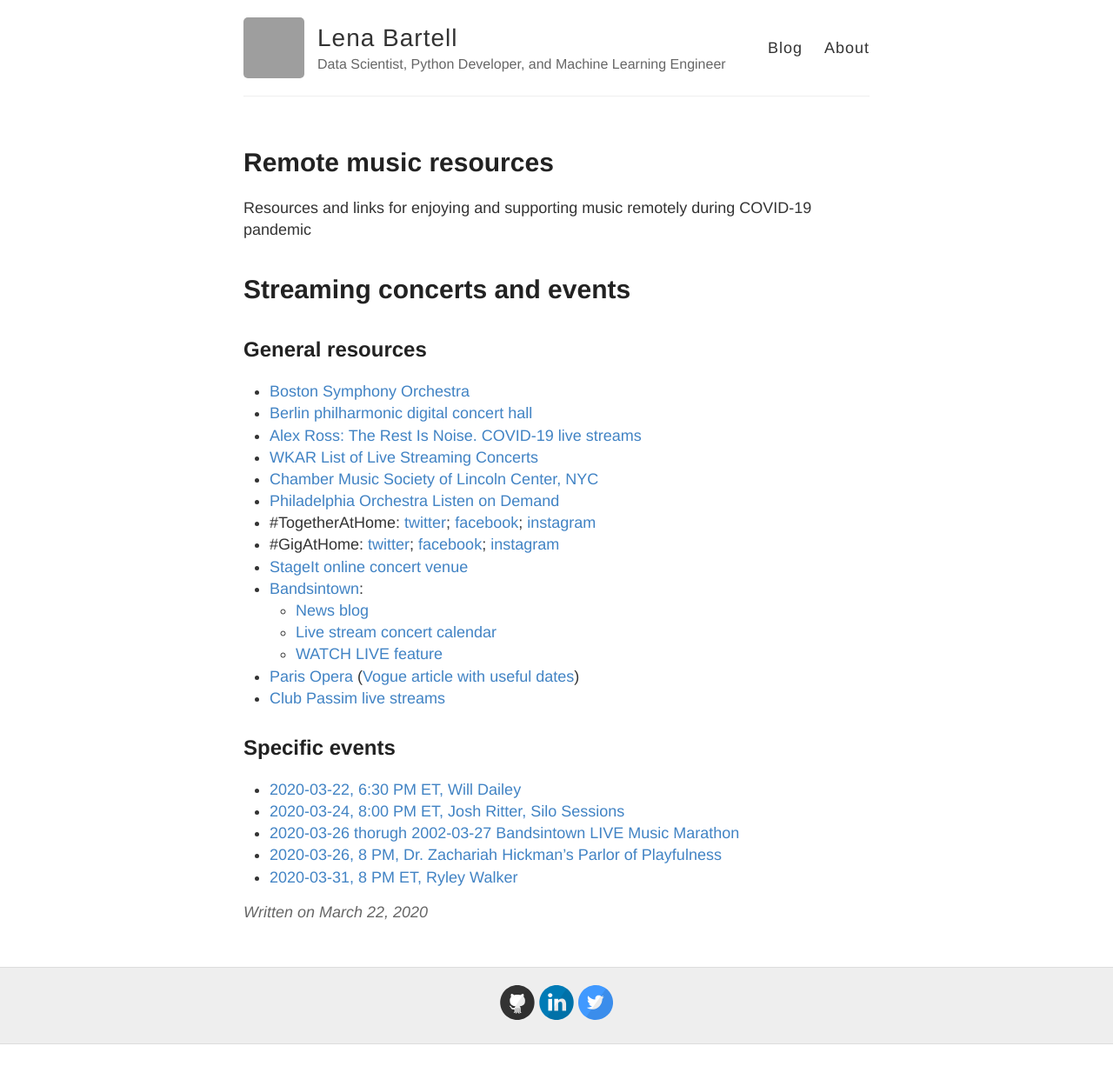
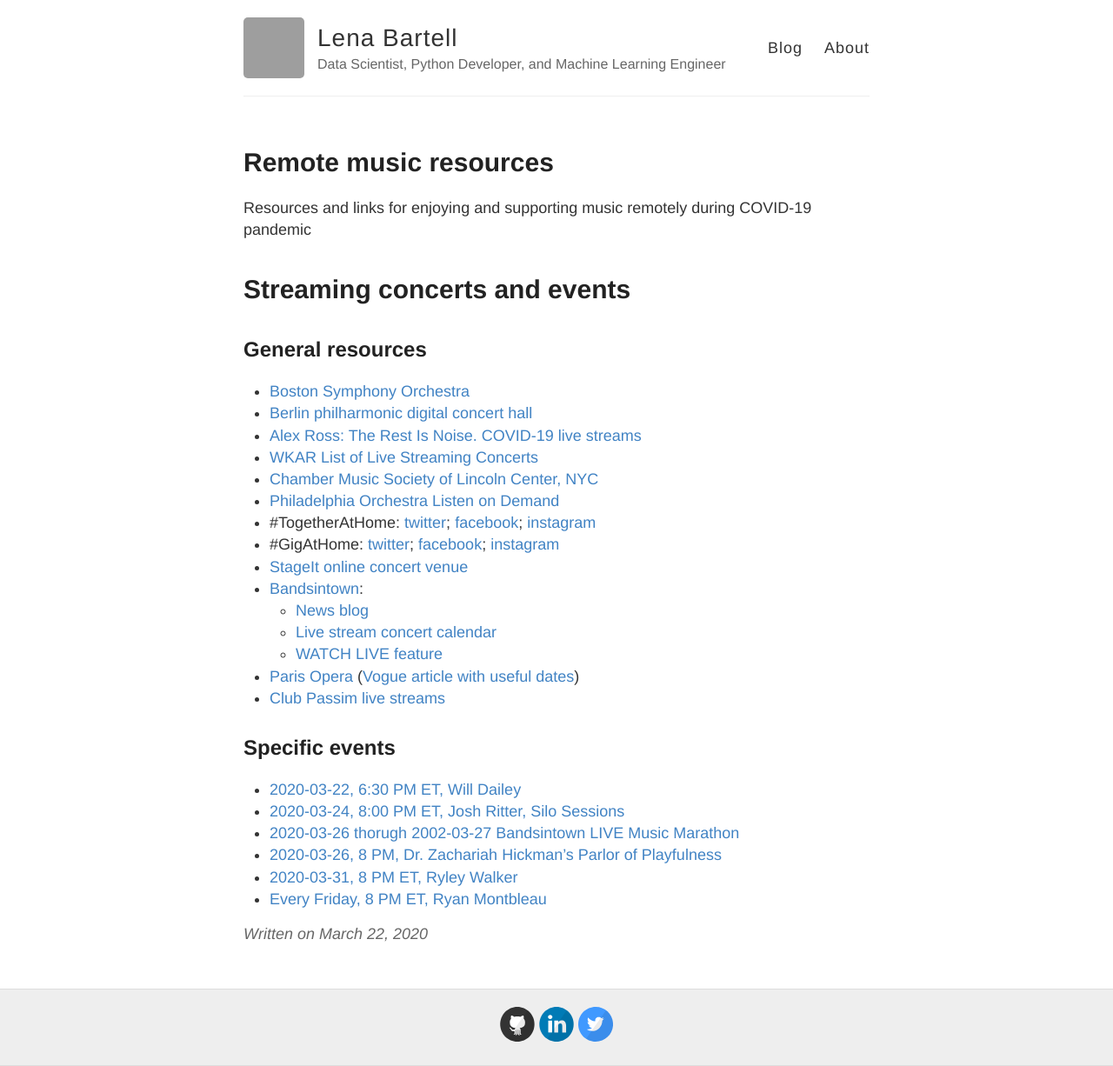
Before and after one commit to lenabradley/lenabradley.github.io, a Jekyll site: the page built from _posts/2020-03-22-Remote-music.md, in a window 1280 px wide. Shown: the whole page at 87% size. Built offline with Jekyll 4.4.1, drawn with Linux system fonts in a browser that asks for light colours; before the commit the page ends 1201 px from its top, so only the background shows below that; grey boxes are pictures that could not be loaded.

Commit message:
update links

```diff
--- a/_posts/2020-03-22-Remote-music.md
+++ b/_posts/2020-03-22-Remote-music.md
@@ -33,3 +33,4 @@ Resources and links for enjoying and supporting music remotely during COVID-19 p
 * [2020-03-26 thorugh 2002-03-27 Bandsintown LIVE Music Marathon](https://news.bandsintown.com/article/2020-03-21-dont-miss-the-bandsintown-live-music-marathon-next-week/)
 * [2020-03-26, 8 PM, Dr. Zachariah Hickman's Parlor of Playfulness](https://www.youtube.com/watch?v=PsfYxUo46AQ)
 * [2020-03-31, 8 PM ET, Ryley Walker](https://www.youtube.com/watch?v=YpOLE6bvBC4)
+* [Every Friday, 8 PM ET, Ryan Montbleau](https://www.facebook.com/pg/Montbleau/videos/)
```
